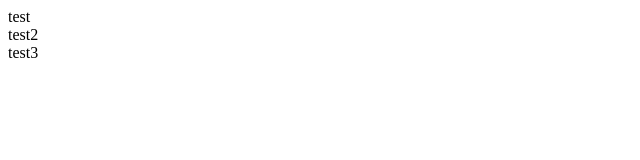
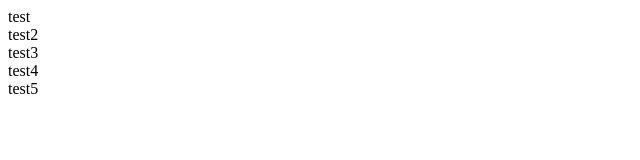
Before and after one commit to gooodwin67/test-rep, a plain HTML site: page index.html in a window 1280 px wide. Shown: the full height of the page, 0-640 px from the left. Drawn offline with Linux system fonts and the light colour scheme.

Commit message:
edit index.html

```diff
--- a/index.html
+++ b/index.html
@@ -1,3 +1,6 @@
 <div>test</div>
 <div>test2</div>
 <div>test3</div>
+
+<div>test4</div>
+<div>test5</div>
```
